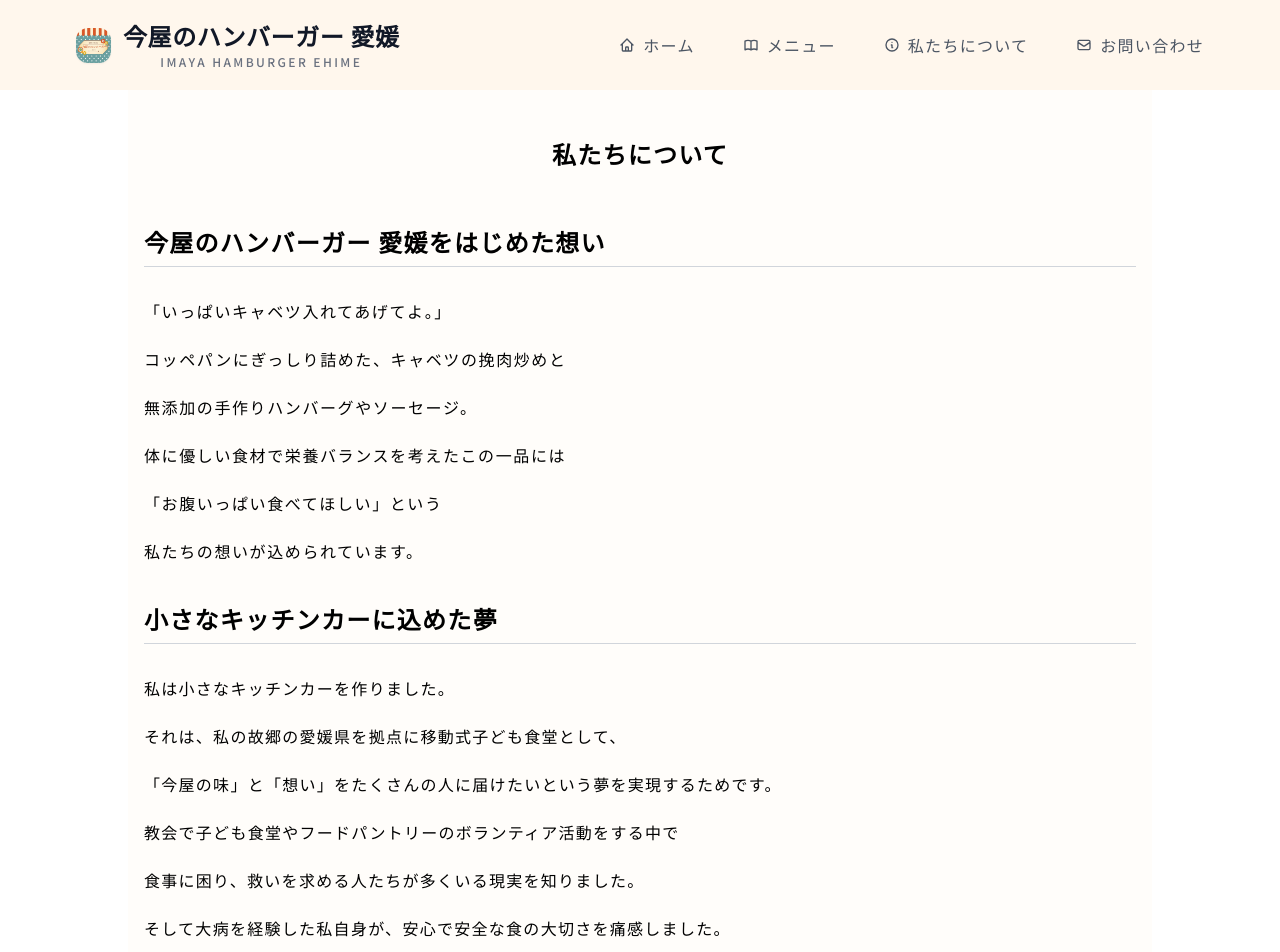
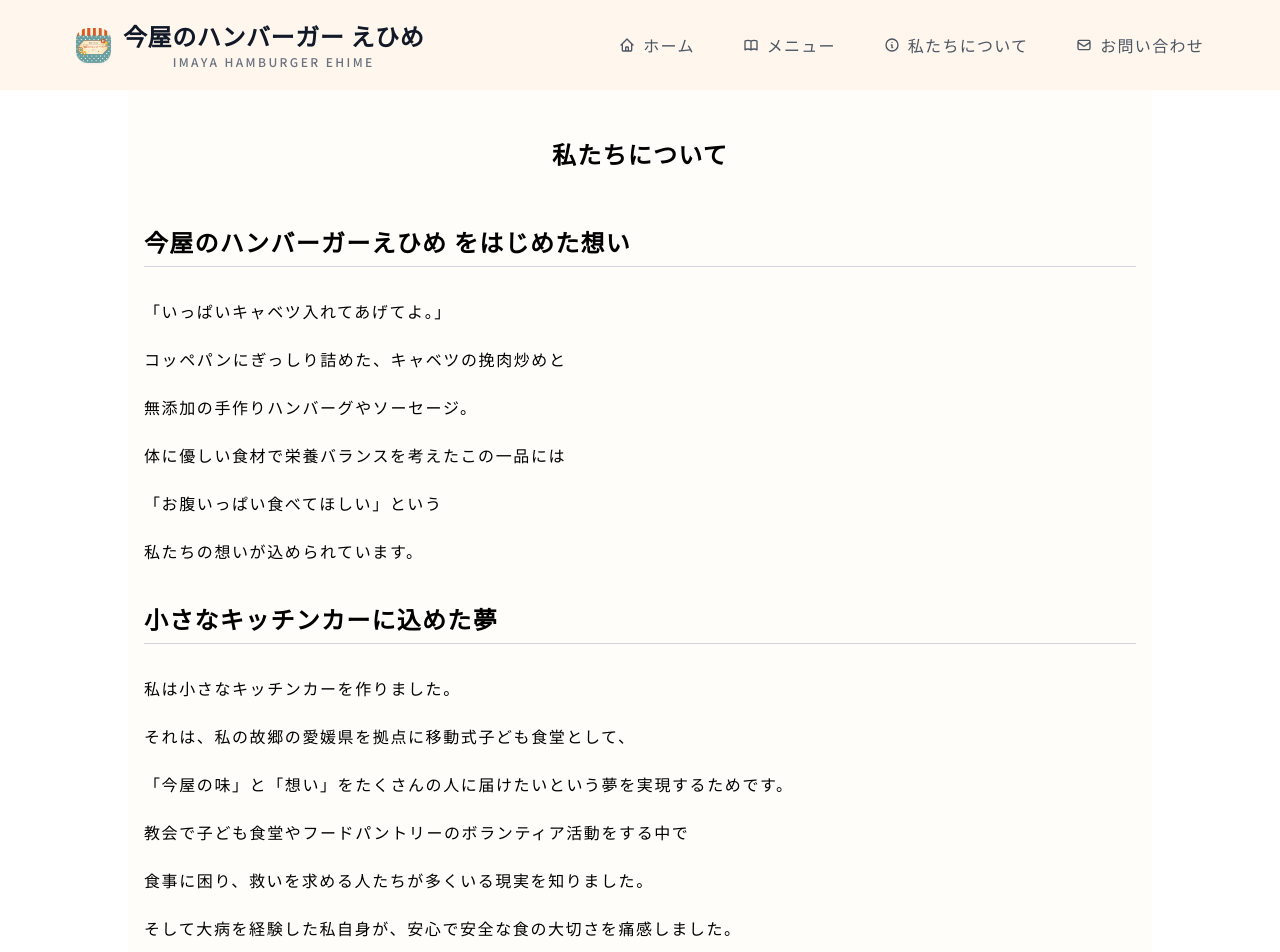
Before and after one commit to Risa2024/imaya-web, a Next.js app: page /about in a window 1280 px wide. Shown: the top 952 px of the page. Built offline with nearby package versions, Linux system fonts and the light colour scheme.

Commit message:
fix:愛媛をえひめに変更

```diff
--- a/src/app/about/page.tsx
+++ b/src/app/about/page.tsx
@@ -9,12 +9,12 @@ export default async function AboutPage() {
         <h1 className='text-xl font-bold sm:text-2xl'>私たちについて</h1>
       </div>
       {/* <h1 className='mb-8 text-base font-medium bg-green-50 p-4 md:text-center'>About Us</h1> */}
-      <h2 className='mb-2 text-2xl font-bold'>
+      <h2 className='mb-2 text-base font-bold md:text-2xl'>
         <br />
-        <span>今屋のハンバーガー 愛媛をはじめた想い</span>
+        <span>今屋のハンバーガーえひめ をはじめた想い</span>
         <hr className='my-2 border-gray-300' />
       </h2>
-      <p className='mb-5 pb-5 tracking-widest'>
+      <p className='mb-5 pb-5 text-sm tracking-widest md:text-base'>
         <br />
         「いっぱいキャベツ入れてあげてよ。」
         <br />
@@ -34,11 +34,11 @@ export default async function AboutPage() {
         私たちの想いが込められています。
       </p>
 
-      <h2 className='mb-2 text-2xl font-bold'>
+      <h2 className='mb-2 text-base font-bold md:text-2xl'>
         <span>小さなキッチンカーに込めた夢</span>
         <hr className='my-2 border-gray-300' />
       </h2>
-      <p className='mb-5 pb-5'>
+      <p className='mb-5 pb-5 text-sm tracking-widest md:text-base'>
         <br />
         私は小さなキッチンカーを作りました。
         <br />
@@ -64,12 +64,12 @@ export default async function AboutPage() {
         <Image src='/about.png' alt='木漏れ日' width={1200} height={630} />
       </div>
 
-      <h2 className='mb-2 text-2xl font-bold'>
+      <h2 className='mb-2 text-base font-bold md:text-2xl'>
         <span>奇跡的に与えられた時間を誰かのために</span>
         <hr className='my-2 border-gray-300' />
       </h2>
       <br />
-      <p className='mb-5 pb-5'>
+      <p className='mb-5 pb-5 text-sm tracking-widest md:text-base'>
         奇跡的に与えられたこの時間を、誰かの幸せのために使いたい。
         <br />
         <br />
--- a/src/app/layout.tsx
+++ b/src/app/layout.tsx
@@ -13,11 +13,19 @@ const notoSansJP = Noto_Sans_JP({
 
 export const dynamic = 'force-dynamic';
 export const metadata: Metadata = {
-  title: '今屋のハンバーガー 愛媛',
+  title: '今屋のハンバーガー えひめ',
   description:
     '今から50年前、福岡市の西公園展望台で誕生した"幻のハンバーガー"が、愛媛でキッチンカーとして新たな旅を始めました。たっぷりの具材と無添加ハンバーグを贅沢に挟んだ一品は、体にも心にもやさしい味わい。「食」がもたらす温もりを、あなたのもとへお届けします。',
   verification: {
     google: '8ikgo81jBqMD8mLDf2WPrgV_eydOHasX5pM14BEgfs0',
+  },
+  robots: {
+    index: true,
+    follow: true,
+    googleBot: {
+      index: true,
+      follow: true,
+    },
   },
 };
 
--- a/src/app/page.tsx
+++ b/src/app/page.tsx
@@ -109,7 +109,7 @@ export default async function WelcomePage() {
                         ３時間待ちは当たり前の大人気店です。
                       </p>
                       <Button className='mb-3 mt-4 rounded-full bg-gray-900 px-10 py-4 text-sm text-white transition-all hover:scale-105 hover:bg-gray-600 sm:px-12 sm:py-5 sm:text-base'>
-                        <Link href='/about'>今屋のハンバーガー愛媛とは</Link>
+                        <Link href='/about'>今屋のハンバーガーえひめ とは</Link>
                       </Button>
                     </div>
                   </div>
@@ -146,7 +146,7 @@ export default async function WelcomePage() {
                         幻のハンバーガーを味わいたいと、３時間待ちは当たり前の大人気店です。
                       </p>
                       <Button className='mb-10 mt-4 rounded-full bg-gray-900 px-10 py-4 text-sm text-white transition-all hover:scale-105 hover:bg-gray-600 sm:px-12 sm:py-5 sm:text-base'>
-                        <Link href='/about'>今屋のハンバーガー愛媛とは</Link>
+                        <Link href='/about'>今屋のハンバーガーえひめ とは</Link>
                       </Button>
                     </div>
                   </div>
@@ -184,7 +184,7 @@ export default async function WelcomePage() {
                     {/* タイトルとInstagramロゴを含むコンテナ */}
                     <div className='mb-8 flex flex-col items-center justify-center'>
                       <p className='mb-4 text-center text-2xl font-bold tracking-wider lg:text-3xl'>
-                        今屋のハンバーガー 愛媛 公式
+                        今屋のハンバーガー えひめ 公式
                       </p>
                       <Image
                         src='/Instagram_logo.svg.png'
@@ -229,7 +229,7 @@ export default async function WelcomePage() {
                   {/* タイトルとInstagramロゴ */}
                   <div className='flex flex-col items-center'>
                     <p className='mb-1 text-center text-xl font-bold tracking-wider'>
-                      今屋のハンバーガー 愛媛 公式
+                      今屋のハンバーガー えひめ 公式
                     </p>
                     <Image
                       src='/Instagram_logo.svg.png'
--- a/src/components/common/MainFooter.tsx
+++ b/src/components/common/MainFooter.tsx
@@ -19,14 +19,14 @@ export function MainFooter() {
                 <div className='overflow-hidden rounded-xl transition-all duration-300 group-hover:shadow-md'>
                   <Image
                     src='/imaya.jpg'
-                    alt='今屋のハンバーガー'
+                    alt='今屋のハンバーガー えひめ'
                     width={45}
                     height={45}
                     className='transform object-cover transition-all duration-300 group-hover:scale-110'
                   />
                 </div>
                 <div className='flex flex-col'>
-                  <h3 className='text-lg font-bold text-gray-800'>今屋のハンバーガー 愛媛</h3>
+                  <h3 className='text-lg font-bold text-gray-800'>今屋のハンバーガー えひめ</h3>
                   <span className='ml-6 text-xs tracking-wider text-gray-500'>
                     IMAYA HAMBURGER EHIME
                   </span>
@@ -173,7 +173,7 @@ export function MainFooter() {
                 height={35}
                 className='rounded-xl'
               />
-              <h3 className='text-base font-bold text-gray-800'>今屋のハンバーガー 愛媛</h3>
+              <h3 className='text-base font-bold text-gray-800'>今屋のハンバーガー えひめ</h3>
             </div>
             <p className='text-center text-sm leading-relaxed text-gray-600'>
               体に優しい食材で栄養バランスを考えた、
@@ -201,7 +201,7 @@ export function MainFooter() {
         {/* コピーライト */}
         <div className='border-t border-gray-200/80 pt-8'>
           <p className='text-center text-sm font-medium text-gray-500'>
-            今屋のハンバーガー 愛媛 © 2025
+            今屋のハンバーガー えひめ © 2025
           </p>
         </div>
       </div>
--- a/src/components/common/MainHeader.tsx
+++ b/src/components/common/MainHeader.tsx
@@ -24,7 +24,7 @@ export const MainHeader = () => {
             <div className='relative'>
               <Image
                 src='/imaya.jpg'
-                alt='今屋のハンバーガー'
+                alt='今屋のハンバーガー えひめ'
                 width={35}
                 height={35}
                 className='rounded-xl object-cover shadow-sm transition-transform duration-300 group-hover:scale-105'
@@ -35,7 +35,7 @@ export const MainHeader = () => {
               {/* PC版 */}
               <div className='hidden md:block'>
                 <h1 className='text-2xl font-bold tracking-wide text-gray-900'>
-                  今屋のハンバーガー 愛媛
+                  今屋のハンバーガー えひめ
                 </h1>
                 <span className='mt-0.5 block text-center text-xs font-medium tracking-[0.2em] text-gray-500'>
                   IMAYA HAMBURGER EHIME
@@ -45,8 +45,7 @@ export const MainHeader = () => {
               {/* モバイル版 */}
               <div className='md:hidden'>
                 <h1 className='text-lg font-bold tracking-wide text-gray-900'>
-                  今屋のハンバーガー
-                  <span className='ml-1 text-base'>愛媛</span>
+                  今屋のハンバーガー えひめ
                 </h1>
                 <span className='mt-0.5 block text-center text-[10px] font-medium tracking-[0.15em] text-gray-500'>
                   IMAYA HAMBURGER EHIME
```
